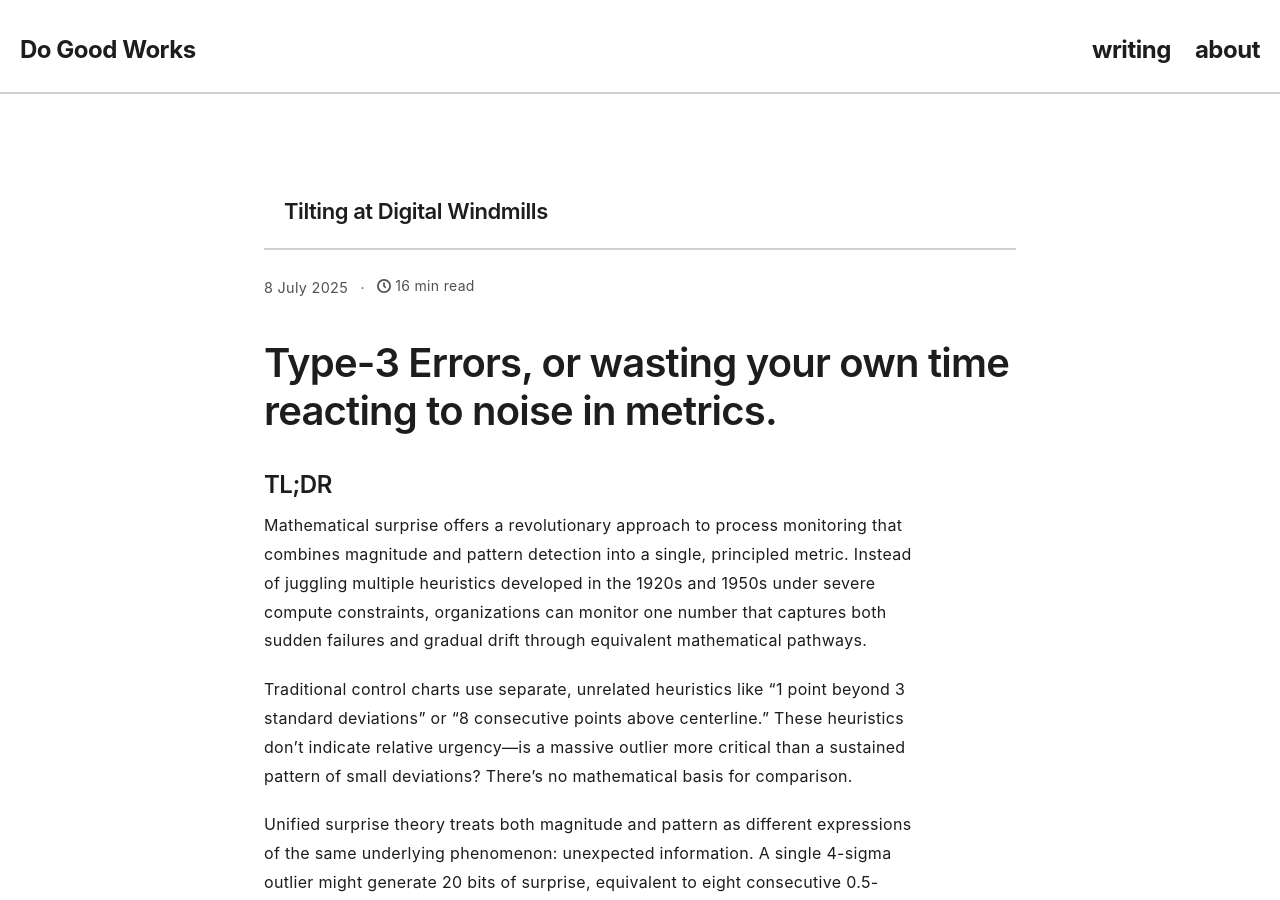
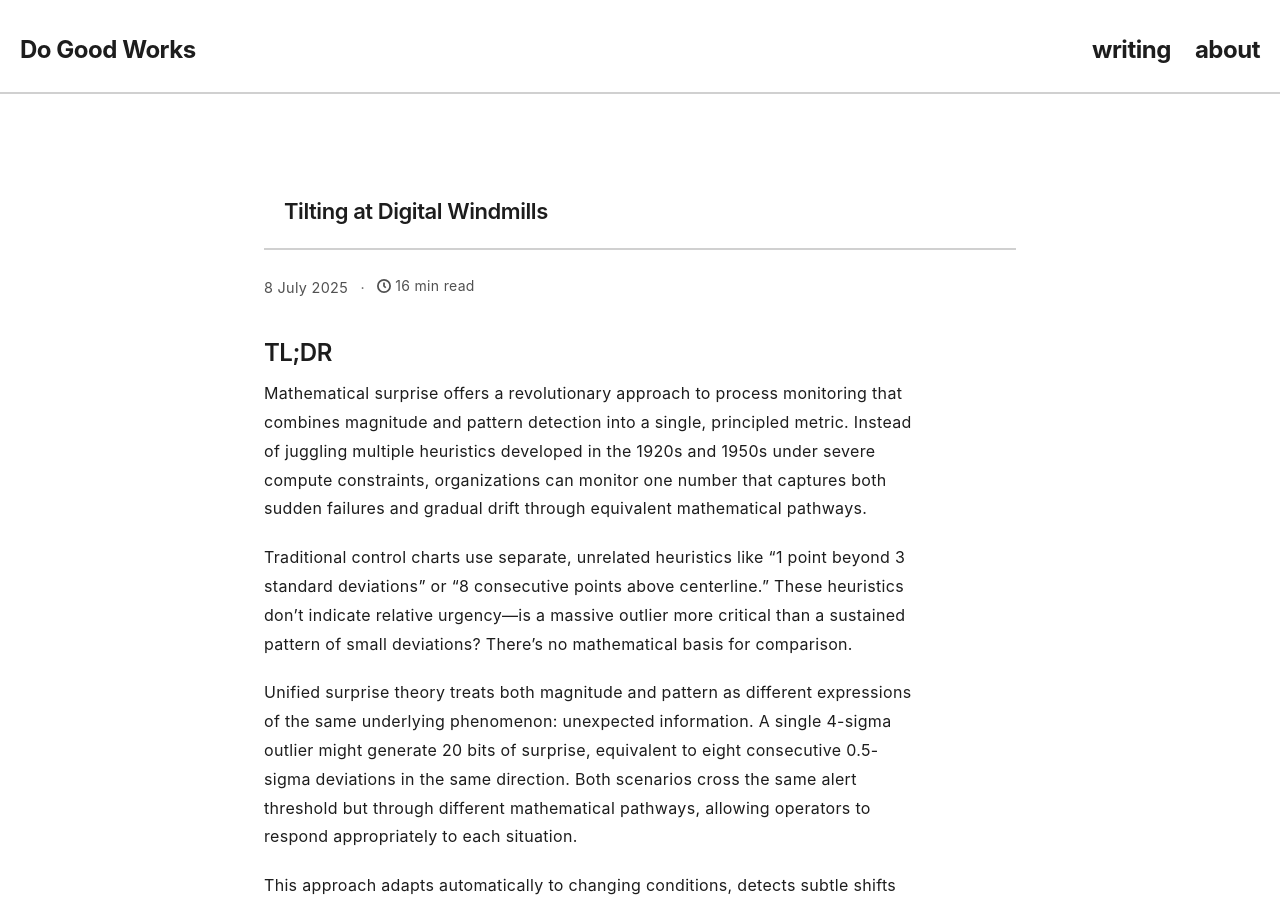
Before and after one commit to HamishFrostLyon/hamishfrostlyon.github.io, a Jekyll site: the page built from _posts/2025-07-08-metric-sensitivity.md, in a window 1280 px wide and 900 px high. Built offline with Jekyll 4.4.1, drawn with Linux system fonts in a browser that asks for light colours.

Commit message:
Remove H1 title from article body
- Removed "Type-3 Errors, or wasting your own time reacting to noise in metrics"
- Title will be displayed from frontmatter instead

```diff
--- a/_posts/2025-07-08-metric-sensitivity.md
+++ b/_posts/2025-07-08-metric-sensitivity.md
@@ -4,7 +4,6 @@ date: 2025-07-08
 excerpt: 'Like Quixote, we approach information with our own narratives. A routine 3% variance becomes a concerning trend; random clustering transforms into clear patterns. While we we chase spikes and dips, deploying resources against statistical noise, based on what amounts to the wind changing direction. The windmills continue their patient rotation, grinding grain, utterly unaffected by our grand narrative.'
 ---
 
-# Type-3 Errors, or wasting your own time reacting to noise in metrics.
 
 ### TL;DR
 
```
